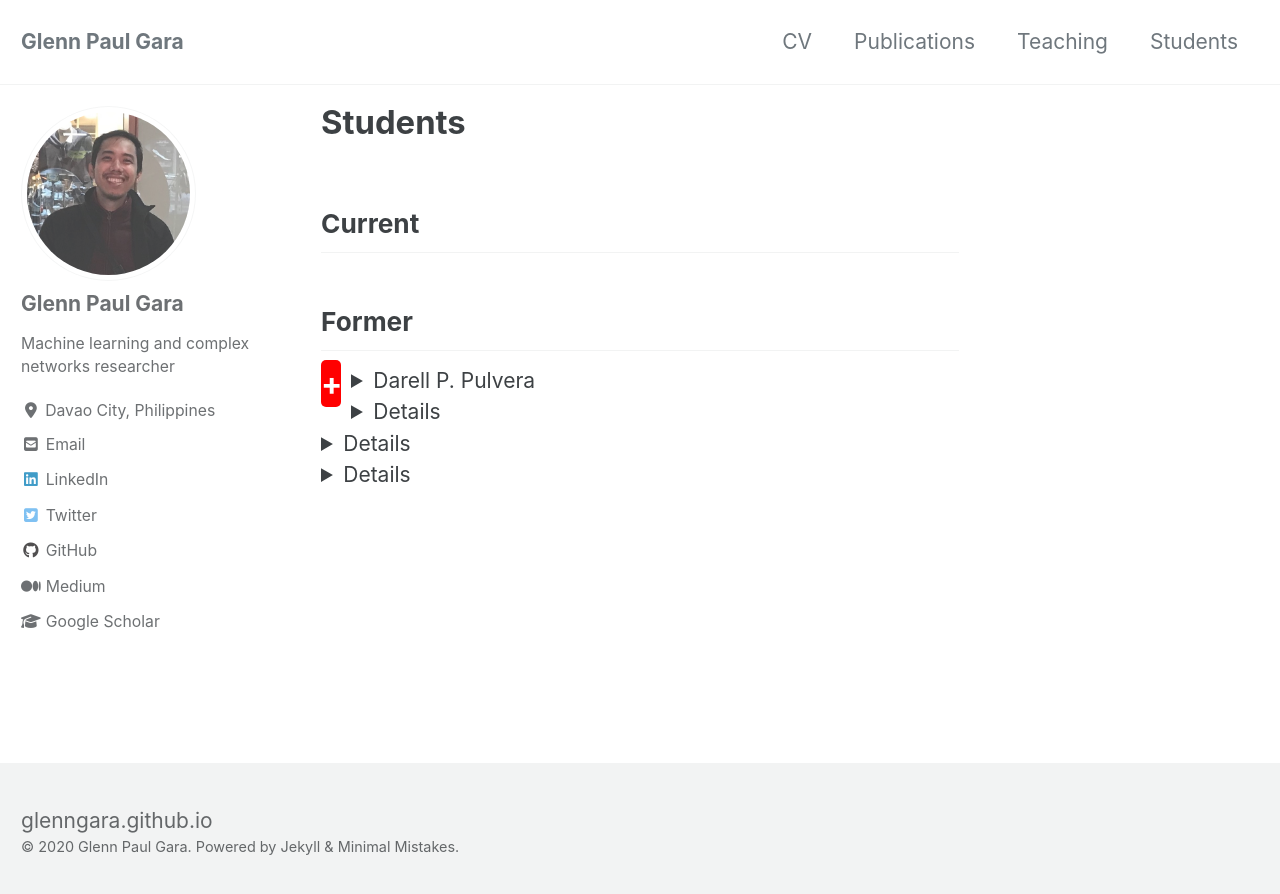
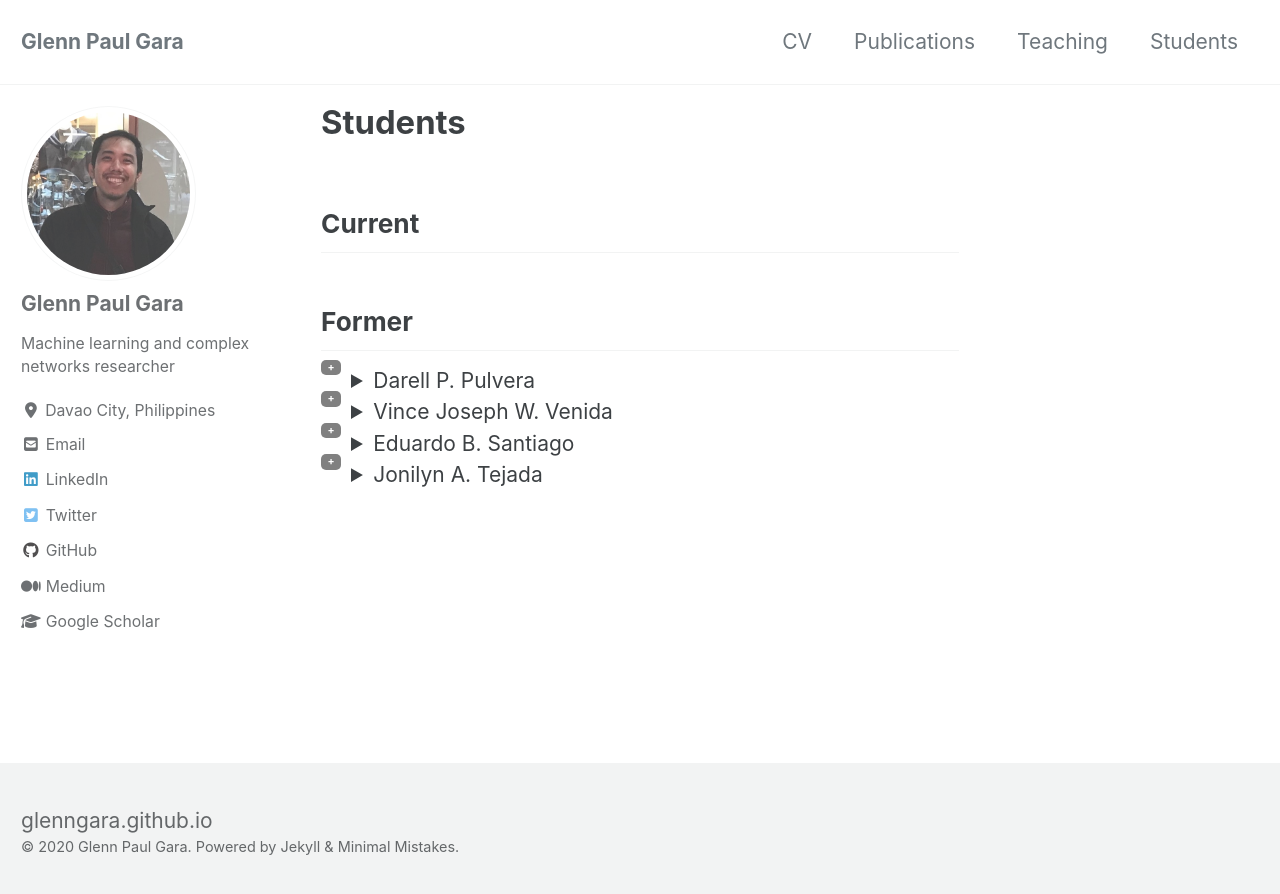
Before and after one commit to glenngara/glenngara.github.io, a Jekyll site: the page built from _pages/students.md, in a window 1280 px wide. Shown: the top 894 px of the page. Built offline with Jekyll 4.4.1, drawn with Linux system fonts in a browser that asks for light colours; cached includes are drawn as plain includes; nearby versions of some CDN libraries.

Commit message:
added studeents menu

```diff
--- a/_pages/students.md
+++ b/_pages/students.md
@@ -6,22 +6,16 @@ author_profile: true
 ---
 
 <style type="text/css">
-  details summary::-webkit-details-marker {
-    background: red;
-    color: #fff;
-    font-size: 500%;
-  }
-
   summary::-webkit-details-marker {
     display: none
   }
   summary:after {
-    background: red;
+    background: gray;
     border-radius: 5px;
     content: "+";
     color: #fff;
     float: left;
-    font-size: 1.5em;
+    font-size: 0.5em;
     font-weight: bold;
     margin: -5px 10px 0 0;
     padding: 0;
@@ -40,28 +34,20 @@ Current
 Former
 ------
 <details>
-
   <summary>Darell P. Pulvera</summary>
   Master in Information Technology, 2019
-</font>
 </details>
 <details>
-  <font size="10">
   <summary>Vince Joseph W. Venida</summary>
   Master in Information Technology, 2019
-  </font>
 </details>
 <details>
-  <font size="10">
   <summary>Eduardo B. Santiago</summary>
   Master in Information Technology, 2019
   A Model Based Prediction of Desirable Applicants through Employee’s Perception of Retention and Performance
-  </font>
 </details>
 <details>
-  <font size="10">
   <summary>Jonilyn A. Tejada</summary>
   Master in Information Technology, 2018
   LeafCheckIT: A Banana Leaf Analyzer for Identifying Macronutrient Deficiency
-  </font>
 </details>
```
